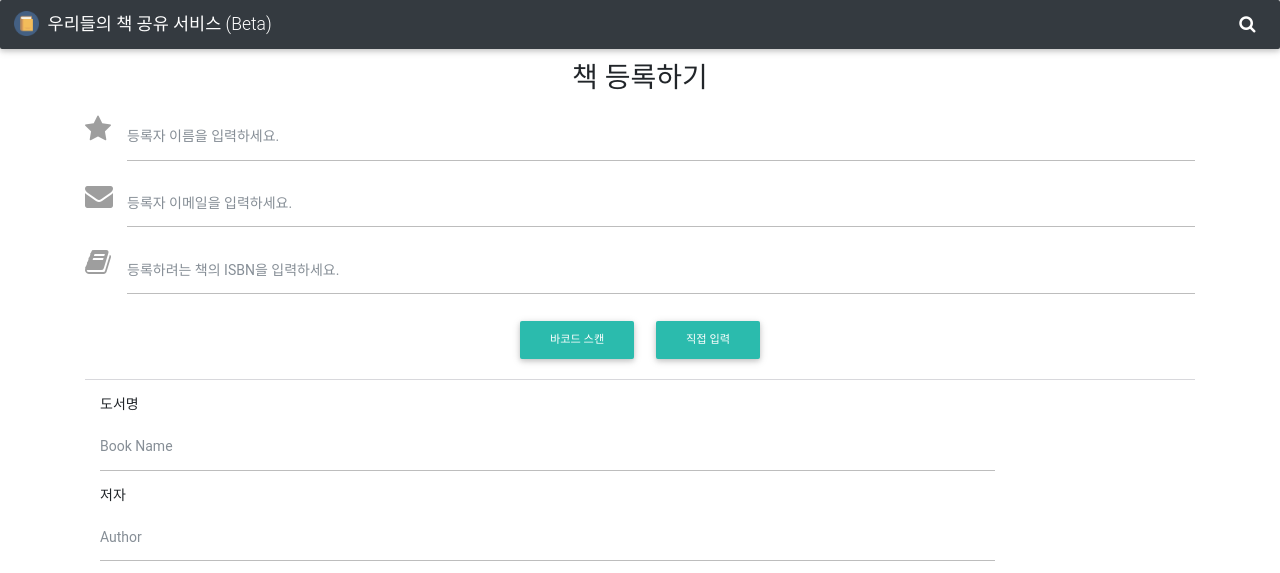
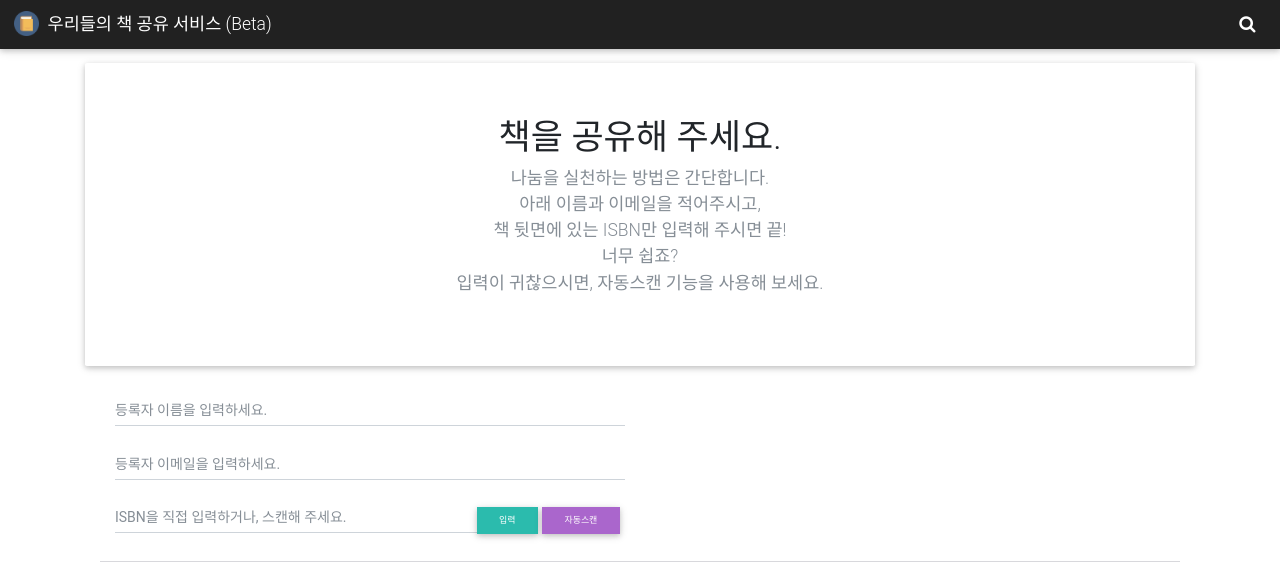
Before and after one commit to it-tech-division/bookbook, a Flask app: page /regist in a window 1280 px wide. Shown: the top 573 px of the page. Run offline with Flask 2, Linux system fonts and the light colour scheme; some libraries are stand-ins or nearby versions; some web fonts are replaced.

Commit message:
메시지 순화. 템플릿 전체 수정

```diff
--- a/templates/home.html
+++ b/templates/home.html
@@ -35,9 +35,9 @@
               <div class="col">
 			    {% include 'modal.html' %}
                 {% if book.avalability == '1' %}
-                  <button class="btn btn-dark disabled float-right btn-sm" aria-disabled="true" data-toggle="modal">대여대기</button>
+                  <button class="btn btn-dark disabled float-right btn-sm" aria-disabled="true" data-toggle="modal">예약 중</button>
                 {% elif book.avalability == '2' %}
-                  <button class="btn btn-dark disabled float-right btn-sm" aria-disabled="true" data-toggle="modal">대여중</button>
+                  <button class="btn btn-dark disabled float-right btn-sm" aria-disabled="true" data-toggle="modal">대여 중</button>
                 {% else %}
                   <button class="btn btn-primary float-right btn-sm" data-toggle="modal" data-target="#{{book.book_no}}">대여하기</button>
                 {% endif %}
--- a/templates/layout.html
+++ b/templates/layout.html
@@ -8,7 +8,7 @@
     <meta http-equiv="x-ua-compatible" content="ie=edge">
     <link rel="stylesheet" href="https://maxcdn.bootstrapcdn.com/bootstrap/4.0.0-beta/css/bootstrap.min.css" integrity="sha384-/Y6pD6FV/Vv2HJnA6t+vslU6fwYXjCFtcEpHbNJ0lyAFsXTsjBbfaDjzALeQsN6M" crossorigin="anonymous">
     <link rel="stylesheet" href="https://maxcdn.bootstrapcdn.com/font-awesome/4.6.0/css/font-awesome.min.css">
-    <link rel="stylesheet" href="/static/mdb.min.css">
+	<link rel="stylesheet" href="https://cdnjs.cloudflare.com/ajax/libs/mdbootstrap/4.4.1/css/mdb.min.css">
 
   <style>
     html {
--- a/templates/registBook.html
+++ b/templates/registBook.html
@@ -2,110 +2,95 @@
 
 <script type="text/javascript" src="static/BarcodeReader.js"></script>
 
-<form class="form-horizontal" action="/regist_book" method="post" id="needs-validation" novalidate>
+<section class="jumbotron text-center">
+  <div class="container">
+      <h1 class="jumbotron-heading">책을 공유해 주세요.</h1>
+    <p class="lead text-muted">
+	나눔을 실천하는 방법은 간단합니다.<br>
+	아래 이름과 이메일을 적어주시고,<br>
+	책 뒷면에 있는 ISBN만 입력해 주시면 끝!<br>
+	너무 쉽죠?<br>
+	입력이 귀찮으시면, 자동스캔 기능을 사용해 보세요.
+    </p>
+  </div>
+</section>
 
-      <p class="h2 text-center mb-4">책 등록하기</p>
-
+<form class="container" action="/regist_book" method="post" id="needs-validation" novalidate>
 	<div class="md-form">
-        <i class="fa fa-star prefix grey-text"></i>
+		<div class="col-lg-6">
 			<input type="text" id="name" name="name" class="form-control" placeholder="등록자 이름을 입력하세요." required>
 			<div class="invalid-feedback">
-          &nbsp;&nbsp;&nbsp;&nbsp;&nbsp;&nbsp;&nbsp;&nbsp;&nbsp;&nbsp;&nbsp;&nbsp;&nbsp;&nbsp;등록자 이름을 입력하세요.
+			이름을 빼먹으시면 안되겠죠?
+			</div>
 		</div>
 	</div>
 
 	<div class="md-form">
-        <i class="fa fa-envelope prefix grey-text"></i>
+		<div class="col-lg-6">
 			<input type="text" id="email" name="email" class="form-control" placeholder="등록자 이메일을 입력하세요." required>
 			<div class="invalid-feedback">
-          &nbsp;&nbsp;&nbsp;&nbsp;&nbsp;&nbsp;&nbsp;&nbsp;&nbsp;&nbsp;&nbsp;&nbsp;&nbsp;&nbsp;등록자 이메일을 입력하세요.
+			자동 알림을 위해 이메일도 꼭 입력해 주세요.
+			</div>
 		</div>
 	</div>
 
 	<div class="md-form">
-        <i class="fa fa-book prefix grey-text"></i>
-        <input type="text" id="inputISBN" name="inputISBN" class="form-control" placeholder="등록하려는 책의 ISBN을 입력하세요." required>
+		<div class="col-lg-6">
+			<div class="input-group">
+				<input type="text" class="form-control" id="inputISBN" name="inputISBN" placeholder="ISBN을 직접 입력하거나, 스캔해 주세요." aria-label="Search for..." required>
+				<span class="input-group-btn">
+		<button class="btn btn-default btn-sm" onclick="return SearchBook();">입력</button>
+        <button class="btn btn-secondary btn-sm" type="button" onclick="return barcodescan();">자동스캔</button>
+		<canvas width="320" height="240" id="picture" style="display:none"></canvas>
+		<input id="Take-Picture" type="file" accept="image/*;capture=camera" style="display:none">
+      </span>
+			</div>
 			<div class="invalid-feedback">
-          &nbsp;&nbsp;&nbsp;&nbsp;&nbsp;&nbsp;&nbsp;&nbsp;&nbsp;&nbsp;&nbsp;&nbsp;&nbsp;&nbsp;ISBN 값을 입력해 주세요.
+				책의 공유 정보인 ISBN 값은 필수입니다.
+			</div>
+		</div>
+		<!-- <button type="button" class="btn btn-lg btn-danger" data-toggle="popover" title="Popover title" data-content="And here's some amazing content. It's very engaging. Right?">Click to toggle popover</button> -->
+	</div>
+
+	<hr color="#f0f0f5" width="100%" align="center">
+
+	<div class="album text-muted">
+	  <div class="container">
+	    <div class="row">
+	      <div class="col-sm-12">
+	        <div class="well well-sm">
+	          <div class="row">
+	            <div class="col-4">
+	              <a href="#" id="link" name="link"><img src="#" id="image" name="image" alt="book-cover" class="rounded img-responsive" /></a>
+	            </div>
+	            <div class="col-8">
+	              <p><input type="text" class="form-control" id="title" name="title" placeholder="책 제목" readonly="true">
+	              <p><input type="text" class="form-control" id="author" name="author" placeholder="저자" readonly="true">
+	            </div>
+	          </div>
+	        </div>
+	      </div>
+	    </div>
 	  </div>
 	</div>
 
-      <!--
-      <div class="text-center">
-        <button class="btn btn-default">Login</button>
-      </div>
-      //-->
-
-      <div class="text-center">
-		<canvas width="320" height="240" id="picture" style="display:none"></canvas>
-        <button class="btn btn-default" onclick="return barcodescan();">바코드 스캔</button> &nbsp;
-        <input id="Take-Picture" type="file" accept="image/*;capture=camera" style="display:none">
-        <button class="btn btn-default" onclick="return SearchBook();">직접 입력</button>
-      </div>
-
-
-
-
-
-
-      <!--
-	<span style="font-size: 30px;"><b>책 등록</b></span>
-	<br><br><hr color="gray" width="85%" align="left"><br>
 	<div class="form-group">
-    <label for="inputName" class="col-sm-2 control-label">등록자</label>
+		<label for="inputDetail" class="col-sm-2 control-label">상세 내용</label>
 		<div class="col-sm-10">
-      <input type="text" class="form-control" id="name" name="name"  placeholder="Name">
-    </div>
-  </div>
-  <div class="form-group">
-    <label for="inputEmail" class="col-sm-2 control-label">Email</label>
-    <div class="col-sm-10">
-      <input type="email" class="form-control" id="email" name="email" placeholder="Email">
-    </div>
-  </div>
-  <div class="form-group">
-    <label for="inputISBN" class="col-sm-2 control-label">ISBN</label>
-    <div class="col-sm-10">
-      	<canvas width="320" height="240" id="picture" style="display:none"></canvas>
-		<input type="text" class="form-control" id="inputISBN" name="inputISBN" placeholder="ISBN" value=''><br>
-		<button class="btn btn-default" onclick="return barcodescan();" >바코드스캔</button> &nbsp;
-		<input id="Take-Picture" type="file" accept="image/*;capture=camera" style="display:none">
-		<button class="btn btn-default" onclick="return SearchBook();">&nbsp;&nbsp; 직접입력 &nbsp;&nbsp;</button>
-
-    </div>
-
-
-  </div>
-  //-->
-
-  <hr color="#f0f0f5" width="100%" align="center">
-  <div class="form-group">
-    <label for="inputBookName" class="col-sm-2 control-label">도서명</label>
-    <div class="col-sm-10">
-      <input type="text" class="form-control" id="title" name="title" placeholder="Book Name" readonly="true">
-    </div>
-  </div>
-  <div class="form-group">
-    <label for="inputAuthor" class="col-sm-2 contol-lagel">저자</label>
-    <div class="col-sm-10">
-      <input type="text" class="form-control" id="author" name="author" placeholder="Author" readonly="true">
-    </div>
-  </div>
-  <div class="form-group">
-    <label for="inputDetail" class="col-sm-2 control-label">상세내용</label>
-    <div class="col-sm-10">
-      <textarea class="form-control" id="description" name="description" placeholder="Detail" readonly rows="5"></textarea>
+			<textarea class="form-control" id="description" name="description" placeholder="Detail" rows="5"></textarea>
 		</div>
 	</div>
 	<input type="hidden" id="image" name="image" value="">
 	<input type="hidden" id="link" name="link" value="">
 
+    <hr />
 	<div class="form-group">
 		<div class="col-sm-10">
-      <button type="submit" class="btn btn-primary btn-lg btn-block">등록하기</button>
+			<button type="submit" class="btn btn-primary btn-lg btn-block">이 책을 공유하겠습니다.</button>
 		</div>
 	</div>
 </form>
+
 
 <script type="text/javascript">
    var takePicture = document.querySelector("#Take-Picture"),
@@ -188,6 +173,23 @@
 	   return false;
    }
 
+   // function SearchBook(){
+   //  $SCRIPT_ROOT = {{ request.script_root|tojson|safe }};
+   //  var book_data=[];
+   //  $.getJSON($SCRIPT_ROOT + '/_get_book', {ISBN: $('input[name="inputISBN"]').val(),},
+   //   function(data) {
+   //    $.each(data, function(key, val) {
+   // 	   try{
+   // 		   document.getElementById(key).value=val;
+   // 		   }
+   // 	   catch(err){
+   // 	   }
+   //    }
+   //    );
+   //   }
+   //  );
+   //  return false;
+
    function SearchBook(){
 	   $SCRIPT_ROOT = {{ request.script_root|tojson|safe }};
 	   var book_data=[];
@@ -195,10 +197,14 @@
 		   function(data) {
 			   $.each(data, function(key, val) {
 				   try{
-						document.getElementById(key).value=val;
+					   if (key == 'image') {
+					   	   document.getElementById(key).src = val + '?type=m106';
+					   } else if (key == 'link') {
+						   document.getElementById(key).href = val;
+					   } else {
+						   document.getElementById(key).value = val;
 					   }
-					catch(err){
-					}
+				   } catch(err){ }
 			   }
 			   );
 		   }
@@ -208,8 +214,6 @@
 }
 
 </script>
-
-
 
 <script>
 	// Example starter JavaScript for disabling form submissions if there are invalid fields
@@ -227,6 +231,7 @@
 			}, false);
 		}, false);
 	})();
+
 </script>
 
 
```
Also changed, not shown: templates/modal.html (+13 -11 lines), templates/returnBook.html (+16 -9 lines). Lines whose indentation alone changed are shown as unchanged.
